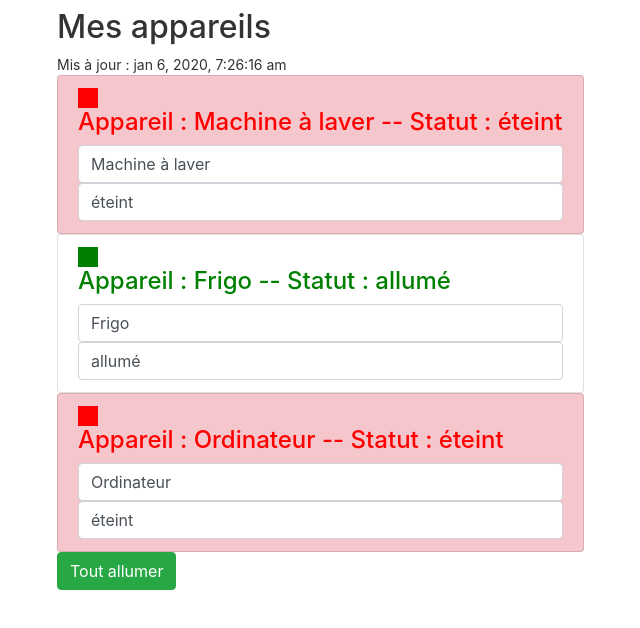
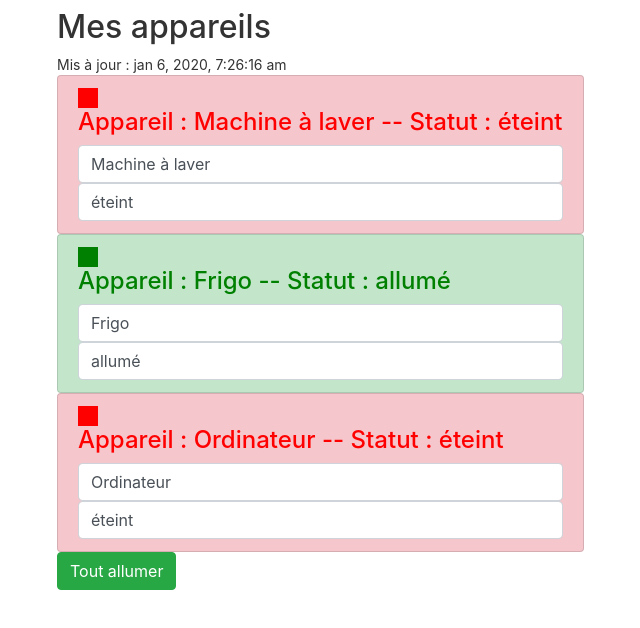
Before and after one commit to Antoine-Goncalves/FirstProjectAngular, an Angular app: page / in a window 1280 px wide. Shown: the top 628 px of the page, without its empty margins (13-653 px from the left). Built offline with nearby package versions, Linux system fonts and the light colour scheme.

Commit message:
:bug: fix bug with color green

```diff
--- a/src/app/appareil/appareil.component.html
+++ b/src/app/appareil/appareil.component.html
@@ -1,7 +1,7 @@
 <li
   [ngClass]="{
     'list-group-item': true,
-    'list-group-item-succes': appareilStatus === 'allumé',
+    'list-group-item-success': appareilStatus === 'allumé',
     'list-group-item-danger': appareilStatus === 'éteint'
   }"
 >
```
